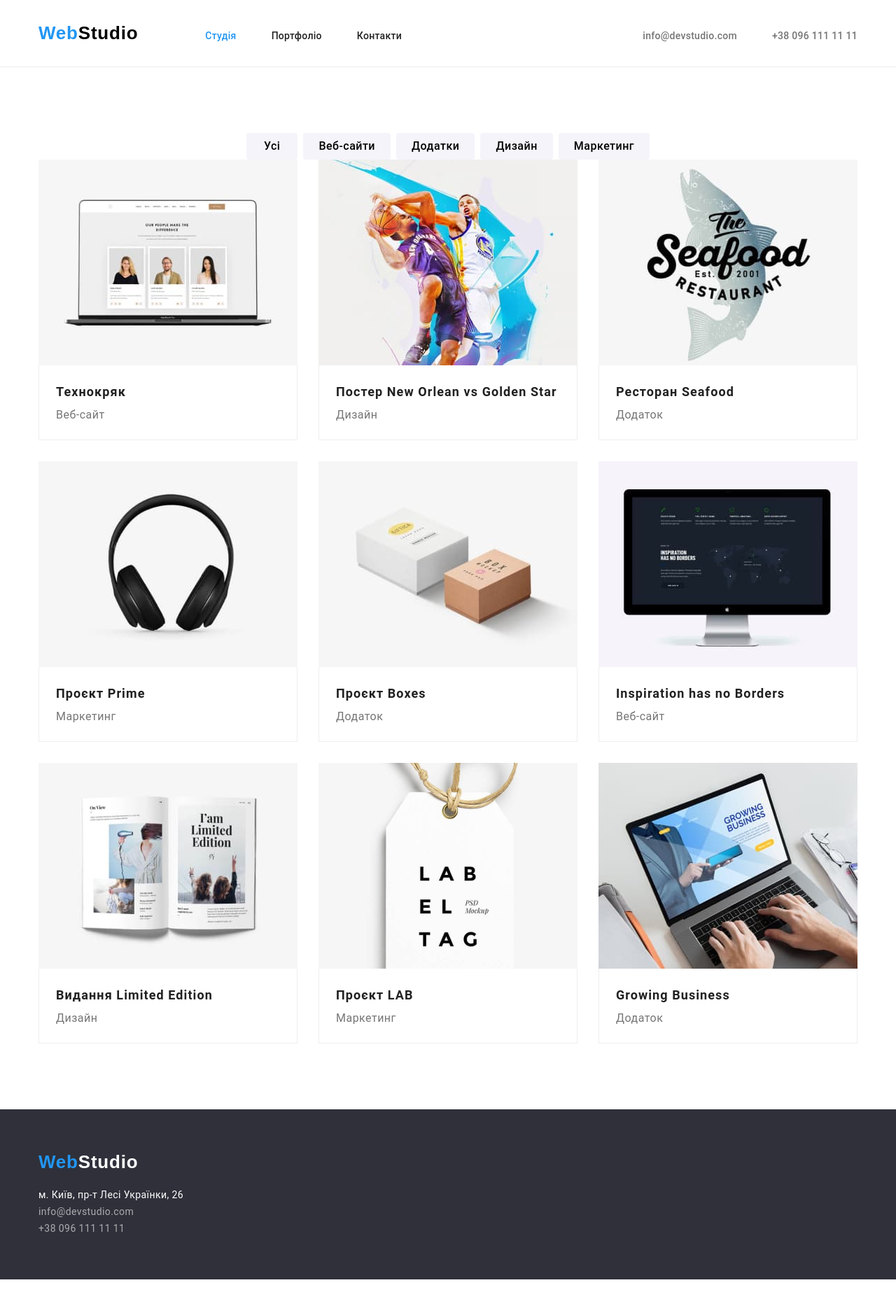
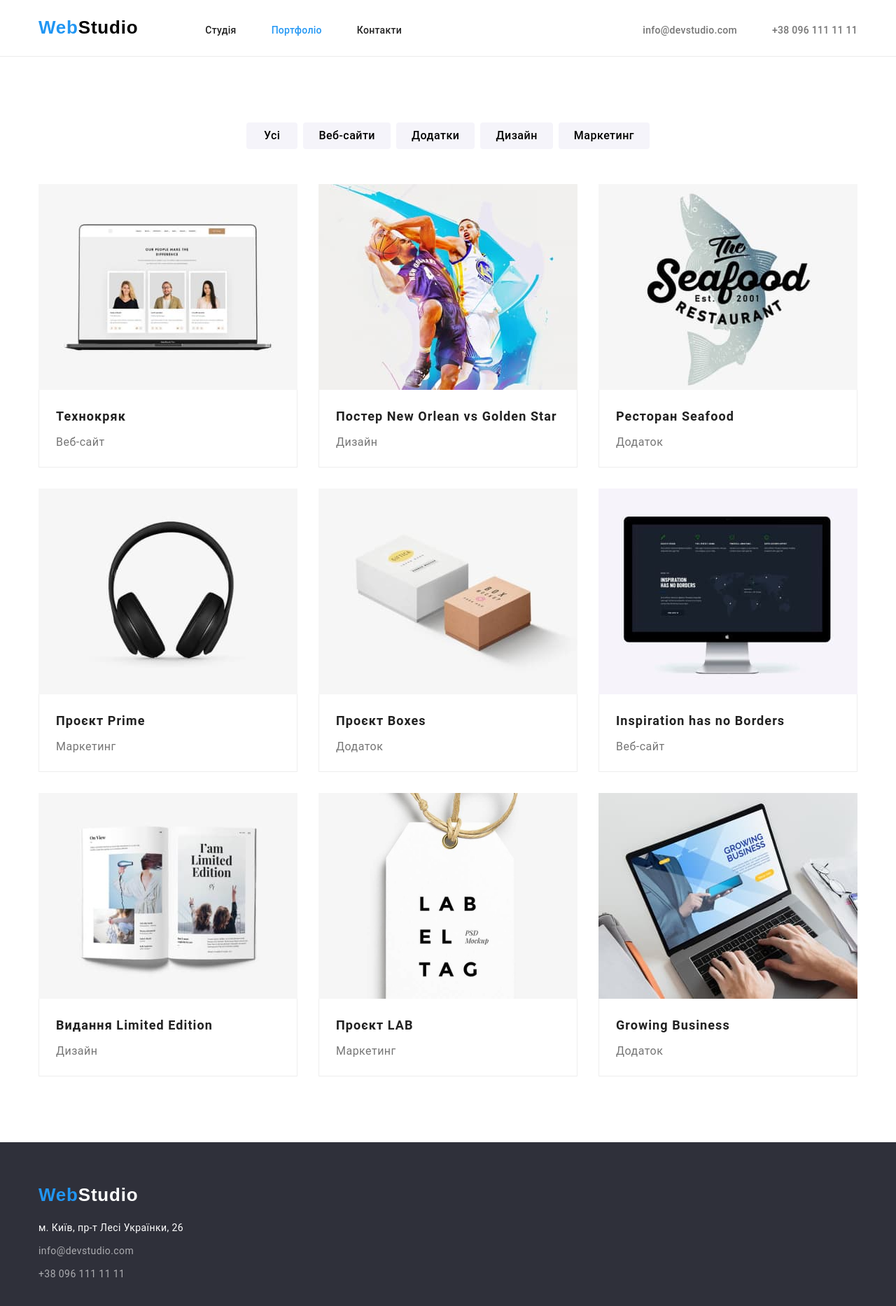
Before and after one commit to Fotyniya/goit-markup-hw-03, a plain HTML site: page portfolio.html in a window 1280 px wide. Shown: the whole page at 70% size. Before the commit the page ends 1828 px from the top, so only its background shows below. Drawn offline with nearby package versions, Linux system fonts and the light colour scheme.

Commit message:
Виправлено

```diff
--- a/css/styles.css
+++ b/css/styles.css
@@ -39,6 +39,8 @@ p {
 }
 img {
     display: block;
+    max-width: 100%;
+    height:auto;
 }
 button {
     cursor: pointer;
@@ -47,11 +49,15 @@ button {
 .page-header-container {
     display: flex;
     align-items: baseline;
-    padding-top: 32px;
-    padding-bottom: 32px;
+}
+.page-navigation {
+    display: flex;
+    align-items: baseline;
 }
 .page-header {
     border-bottom: 1px solid #ECECEC;
+    padding-top: 24px;
+    padding-bottom: 25px;
 }
 .site-nav {
     display: flex;
@@ -86,6 +92,8 @@ section {
     font-size: 26px;
     line-height: 1.19;
     letter-spacing: 0.03em;
+}
+.logo-header {
     margin-right: 96px;
 }
 .logo-web {
@@ -211,6 +219,10 @@ section {
     flex-wrap: wrap;
     gap: 30px;
 }
+.employees-item {
+    background-color: #ffffff;
+    border-radius: 0px 0px 4px 4px;
+}
 .employee, .career {
     font-size: 16px;
     line-height: 1.19;
@@ -221,7 +233,7 @@ section {
     font-weight: 500;
     color: var(--title-color);
     padding-top: 30px;
-    padding-bottom: 10px;
+    margin-bottom: 10px;
 }
 .career {
     color: var(--text-color);
@@ -236,21 +248,28 @@ section {
 .logo-studio-footer {
     color: var(--logo-studio-footer);
 }
-.contacts {
+.logo-footer {
+    display: block;
+    margin-bottom: 20px;
+}
+.contacts-item {
     font-style: normal;
     font-weight: 400;
     font-size: 14px;
     line-height: 1.71;
     letter-spacing: 0.03em;
-    margin-top: 20px;
+}
+.contacts-item:not(:last-child) a {
+    margin-bottom: 9px;
 }
 .address {
+    display: block;
     color: #ffffff;
 }
 .mail-footer,
 .phone-footer {
     color: rgba(255, 255, 255, 0.6);
-    margin-top: 9px;
+    display: block;
 }
 .address:hover,
 .address:focus,
@@ -273,6 +292,7 @@ section {
     background-color: #F5F4FA;
     height: 38px;
     padding: 6px 22px;
+    margin-bottom: 50px;
 }
 .btn-filter-allcards {
     padding-left: 25px;
@@ -283,10 +303,14 @@ section {
     background-color: var(--accent-color);
     color: #ffffff;
 }
+.portfolio-container li{
+    width: 370px;
+}
 .text-portfolio-card {
     padding-top: 20px;
     padding-bottom: 20px;
     padding-left: 24px;
+    padding-right: 24px;
     border: 1px solid #EEEEEE;
     border-top: 0px;
 }
@@ -294,6 +318,10 @@ section {
     font-size: 18px;
     line-height: 2;
     letter-spacing: 0.06em;
+    margin-bottom: 4px;
+    overflow: hidden;
+    white-space: nowrap;
+    text-overflow: ellipsis;
 }
 .text-portfolio {
     font-size: 16px;
--- a/portfolio.html
+++ b/portfolio.html
@@ -13,18 +13,18 @@
 <body>
     <header class="page-header">
         <div class="container page-header-container">
-            <a href="./index.html" class="logo link">
-                <span class="logo-web">Web</span><span class="logo-studio-header">Studio</span>
-            </a>
                 <nav class="page-navigation">
-                <ul class="site-nav list">
+                    <a href="./index.html" class="logo logo-header link">
+                        <span class="logo-web">Web</span><span class="logo-studio-header">Studio</span>
+                    </a>
+                    <ul class="site-nav list">
                    <li>
-                        <a href="./index.html" class="link current">
+                        <a href="./index.html" class="link">
                             Студія
                         </a>
                     </li>
                     <li>
-                        <a href="./portfolio.html" class="link">
+                        <a href="./portfolio.html" class="link current">
                             Портфоліо
                         </a>
                     </li>
@@ -72,7 +72,7 @@
             <li>
                 <img src="./images/pf2.jpg" alt="Постер" width="370">
                 <div class="text-portfolio-card">
-                    <h3 class="title-portfolio">Постер New Orlean vs Golden Star</h3>
+                    <h3 class="title-portfolio" title="Постер New Orlean vs Golden Star">Постер New Orlean vs Golden Star</h3>
                     <p class="text-portfolio">Дизайн</p>
                 </div>
             </li>
@@ -131,20 +131,20 @@
     </main>
     <footer class="footer">
         <div class="container">
-        <a href="./index.html" class="logo link">
+        <a href="./index.html" class="logo logo-footer link">
             <span class="logo-web">Web</span><span class="logo-studio-footer">Studio</span>
         </a>
-        <address class="contacts">
-            <ul class="list">
-                <li>
+        <address>
+            <ul class="contacts list">
+                <li class="contacts-item">
                     <a href="https://goo.gl/maps/5WQEzpzciVfXeqbu7" target="_blank" rel="noreferer noopener nofollow" class="link address">
                         м. Київ, пр-т Лесі Українки, 26
                     </a>
                 </li>
-                <li>
+                <li class="contacts-item">
                     <a href="mailto:info@devstudio.com" class="link mail-footer">info@devstudio.com</a>
                 </li>
-                <li>
+                <li class="contacts-item">
                     <a href="tel:+380961111111" class="link phone-footer">+38 096 111 11 11</a>
                 </li>
             </ul>
```
Also changed, not shown: index.html (+14 -14 lines).
